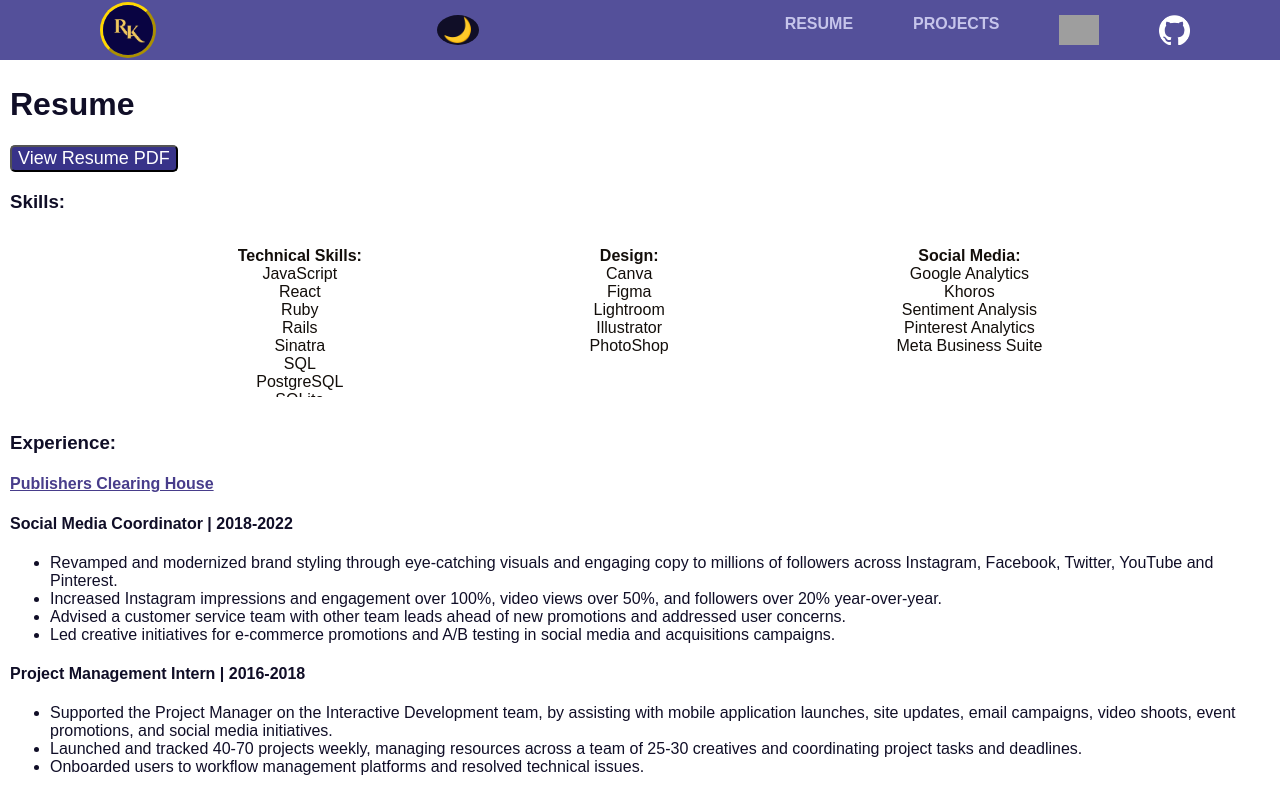
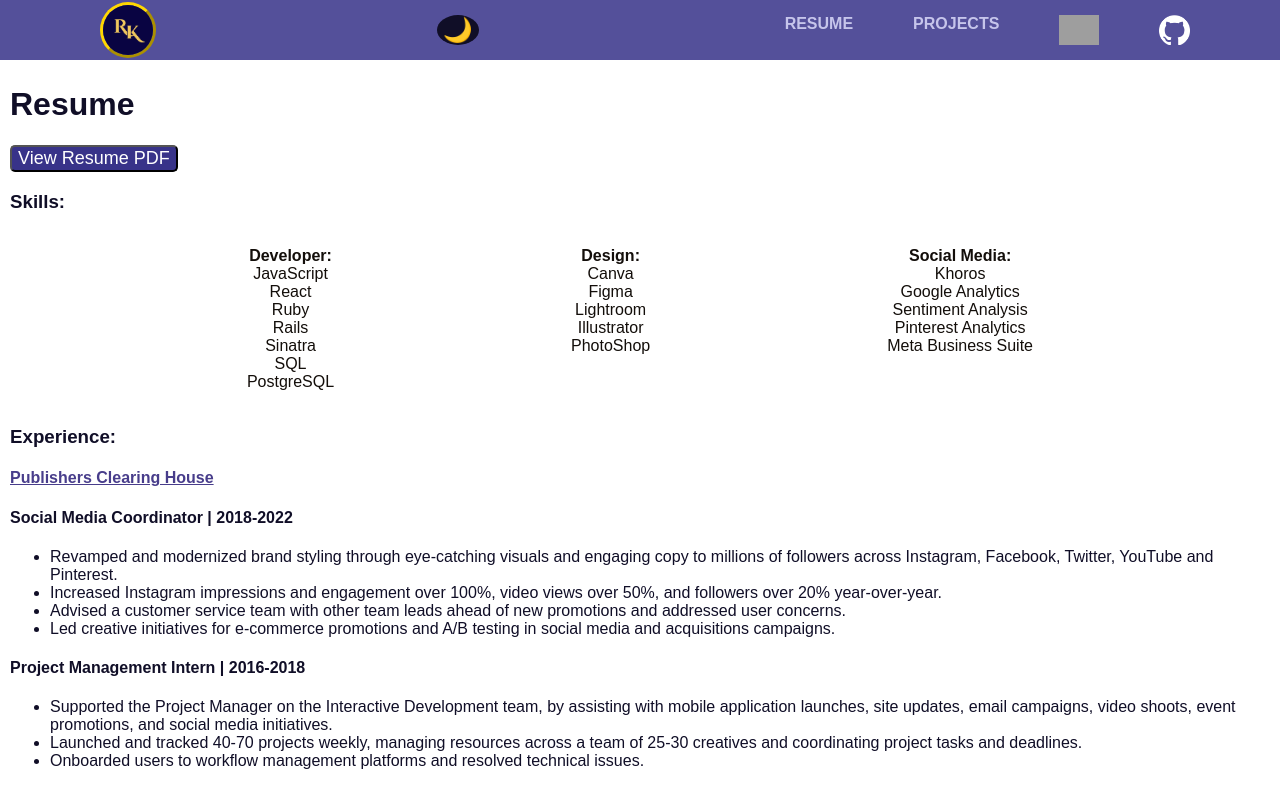
Before and after one commit to RafiaJK/portfolio, a React (Create React App) app: page /resume in a window 1280 px wide. Shown: the top 791 px of the page. Built offline with nearby package versions, Linux system fonts and the light colour scheme; grey boxes are pictures that could not be loaded.

Commit message:
Updated Skills

```diff
--- a/src/Resume.css
+++ b/src/Resume.css
@@ -2,7 +2,7 @@
     /* border-radius: 12px; */
     padding-left: 0px;
     text-align: center;
-    height:150px;
+    height:144px;
     list-style:none;
     /* width: 300px; */
     overflow: auto;
--- a/src/Resume.js
+++ b/src/Resume.js
@@ -1,12 +1,12 @@
 import './App.css';
 import Rafia_Khandaker_Resume from './Rafia_Khandaker_Resume.pdf';
-import React, {useState} from 'react';
+import React, { useState } from 'react';
 import './Resume.css'
 
 function Resume() {
 
   const [togglePDF, setTogglePDF] = useState(false);
-  const handleClick = () => { setTogglePDF(!togglePDF)}
+  const handleClick = () => { setTogglePDF(!togglePDF) }
 
   return (
     <div className="Resume">
@@ -19,7 +19,7 @@ function Resume() {
 
       <h3>Skills:</h3>
       <div className="skills-blocks">
-  <ul className="tech-skills-list"><b>Technical Skills:</b>
+        <ul className="tech-skills-list"><b>Developer:</b>
           <li>JavaScript</li>
           <li>React</li>
           <li>Ruby</li>
@@ -41,8 +41,8 @@ function Resume() {
         </ul>
 
         <ul className='tech-skills-list'><b>Social Media:</b>
+          <li>Khoros</li>
           <li>Google Analytics</li>
-    <li>Khoros</li>
           <li>Sentiment Analysis</li>
           <li>Pinterest Analytics</li>
           <li>Meta Business Suite</li>
```
Lines whose indentation alone changed are shown as unchanged.
